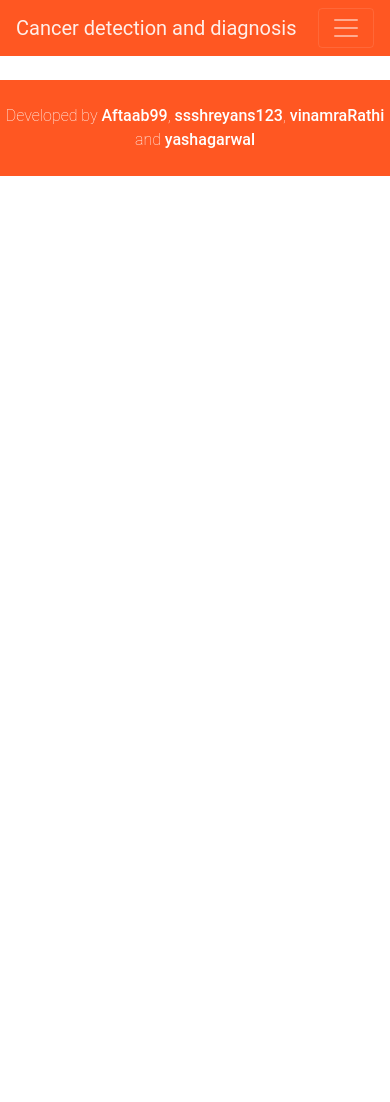
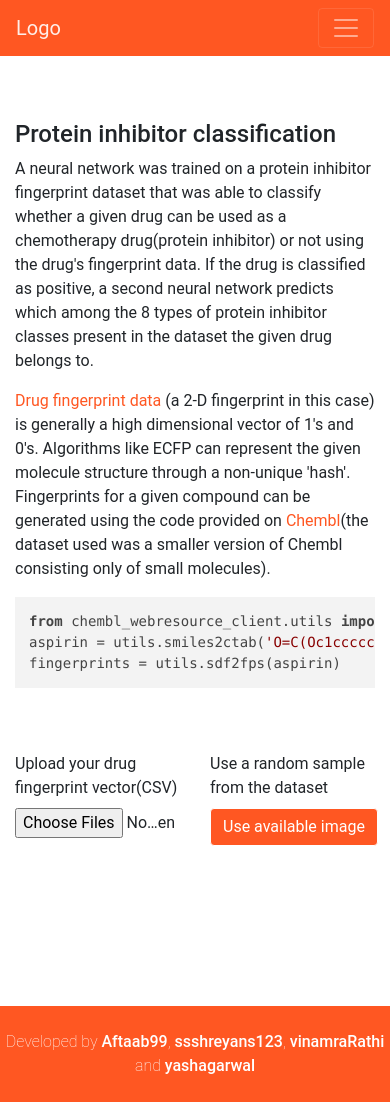
Before and after one commit to Aftaab99/Cancer-diagnosis-and-early-detection, a Flask app: page /drug_discovery/protein_inhibitors in a window 390 px wide. Before the commit the page ends 176 px from the top, so only its background shows below. Run offline with Flask 2, Linux system fonts and the light colour scheme; some libraries are stand-ins or nearby versions.

Commit message:
Added UI for skin-cancer and drug-discovery pages. Made other webpages more responsive

```diff
--- a/src/static/css/card_flips.css
+++ b/src/static/css/card_flips.css
@@ -16,8 +16,8 @@
 }
 
 .image-flip {
-  margin-bottom: 200px;
-  width: 300px;
+  margin-bottom: 250px;
+  width: 100%;
   height: 250px;
 }
 
--- a/src/static/css/file-input.css
+++ b/src/static/css/file-input.css
@@ -3,9 +3,10 @@
   outline-offset: -10px;
   -webkit-transition: outline-offset 0.15s ease-in-out, background-color 0.15s linear;
   transition: outline-offset 0.15s ease-in-out, background-color 0.15s linear;
-  padding: 120px 0px 85px 35%;
+  padding: 120px 0 120px 0;
+  margin: 0;
   text-align: center !important;
-  margin: 0;
+  overflow: hidden;
   width: 100% !important;
 }
 .files input:focus {
--- a/src/static/scss/style.scss
+++ b/src/static/scss/style.scss
@@ -29,14 +29,14 @@ $font-family-sans-serif: "Raleway", Roboto, "Arial", "sans-serif";
 $primary-theme-color: #ff5722;
 $primary-dark-theme-color: #c41c00;
 $primary-light-theme-color: #ff8a50;
-
+$link-color: $primary-theme-color;
+$link-hover-color: $primary-dark-theme-color;
 @import "node_modules/bootstrap/scss/bootstrap";
 
 .navbar-custom,
 .dropdown-menu {
   background-color: $primary-theme-color;
 }
-
 
 /* change the brand and text color */
 .navbar-custom .navbar-brand,
@@ -77,17 +77,21 @@ footer {
   color: white;
   background: $primary-theme-color;
   font-weight: 250;
+  bottom: 0;
 }
+
 footer > div > a {
   font-weight: 500;
 }
 
-.btn-primary{
+.btn-primary {
   color: white;
   background-color: $primary-theme-color;
 }
 
-.btn-primary:hover, .btn-primary:active, .btn-primary:focus{
+.btn-primary:hover,
+.btn-primary:active,
+.btn-primary:focus {
   color: white;
   background-color: $primary-dark-theme-color;
 }
--- a/src/templates/navbar.html
+++ b/src/templates/navbar.html
@@ -1,6 +1,6 @@
-<nav class="navbar navbar-custom navbar-dark navbar-expand-lg navbar-fixed-top">
+<nav class="navbar navbar-custom navbar-dark navbar-expand-md">
     <div class="container">
-        <a class="navbar-brand" href="#">Cancer detection and diagnosis</a>
+        <a class="navbar-brand" href="#">Logo</a>
         <button class="navbar-toggler" type="button" data-toggle="collapse" data-target="#navbarNav" aria-controls="navbarNav"
             aria-expanded="false" aria-label="Toggle navigation">
             <span class="navbar-toggler-icon"></span>
--- a/src/templates/protein-inhibitor-discovery.html
+++ b/src/templates/protein-inhibitor-discovery.html
@@ -10,16 +10,66 @@
     <script src="{{ url_for('static', filename='js/tether.min.js')}}" type="text/javascript"></script>
     <script src="{{ url_for('static', filename='js/custom.js')}}" type="text/javascript"></script>
 
+    <link rel="stylesheet" href="//cdnjs.cloudflare.com/ajax/libs/highlight.js/9.14.2/styles/default.min.css">
+    <script src="//cdnjs.cloudflare.com/ajax/libs/highlight.js/9.14.2/highlight.min.js"></script>
+    <script>hljs.initHighlightingOnLoad();</script>
+
     <!-- CSS -->
-    <link rel="stylesheet" href="https://maxcdn.bootstrapcdn.com/bootstrap/4.0.0/css/bootstrap.min.css" integrity="sha384-Gn5384xqQ1aoWXA+058RXPxPg6fy4IWvTNh0E263XmFcJlSAwiGgFAW/dAiS6JXm"
-        crossorigin="anonymous">
+    <link rel="stylesheet" href="https://maxcdn.bootstrapcdn.com/bootstrap/4.0.0/css/bootstrap.min.css"
+        integrity="sha384-Gn5384xqQ1aoWXA+058RXPxPg6fy4IWvTNh0E263XmFcJlSAwiGgFAW/dAiS6JXm" crossorigin="anonymous">
     <link rel="stylesheet" href="{{ url_for('static', filename='css/bootstrap.css')}}">
     <link rel="stylesheet" href="{{ url_for('static', filename='css/style.css')}}">
+    <link rel="stylesheet" href="/path/to/styles/default.css">
 
 </head>
 
 <body>
     {% include "navbar.html" %}
+    <div class='container mt-5 mb-6'>
+        <div class="row">
+            <div class="col-12">
+                <p>
+                    <h4>Protein inhibitor classification</h4>
+                    A neural network was trained on a protein inhibitor fingerprint dataset that was able to classify
+                    whether a given drug can be used as a chemotherapy drug(protein inhibitor) or not using the drug's
+                    fingerprint data.
+                    If the drug is classified as positive, a second neural network predicts which among the 8 types of
+                    protein inhibitor classes present in the dataset the given drug belongs to.
+                </p>
+                <p><a
+                        href="https://medium.com/@stefan.schroedl/machine-learning-for-drug-discovery-in-a-nutshell-part-ii-24f90d5963d9">Drug
+                        fingerprint data</a> (a 2-D fingerprint in this case) is generally a high dimensional vector of
+                    1's and 0's. Algorithms like ECFP can represent the given molecule structure through a non-unique
+                    'hash'.
+
+                    Fingerprints for a given compound can be generated using the code provided on <a href="https://www.ebi.ac.uk/chembl/ws">Chembl</a>(the dataset
+                    used was a smaller version of Chembl consisting only of small molecules).
+                    <pre><code class="python">from chembl_webresource_client.utils import utils
+aspirin = utils.smiles2ctab('O=C(Oc1ccccc1C(=O)O)C')
+fingerprints = utils.sdf2fps(aspirin)</code></pre>
+                </p>
+            </div>
+        </div>
+        <div class="row mt-5 mb-5">
+            <div class="col-6">
+
+
+                <div class="form-group">
+                    <label>Upload your drug fingerprint vector(CSV)</label>
+                    <input id="breast-cancer-diagnosis-image" type="file" class="form-control-file" multiple=""
+                        accept=".csv">
+                </div>
+
+            </div>
+
+            <div class="col-6">
+                <form class="form-group">
+                    <label>Use a random sample from the dataset</label><br>
+                    <button class="btn btn-primary btn-md">Use available image</button>
+                </form>
+            </div>
+        </div>
+    </div>
 
     {% include "footer.html" %}
 </body>
```
Also changed, not shown: src/static/js/dynamic.js (added, +7 -0 lines), src/templates/breast-cancer-diagnosis.html (+6 -4 lines), src/templates/colorectal-cancer-diagnosis.html (+4 -4 lines), src/templates/home.html (+11 -11 lines), src/templates/skin-cancer.html (+4 -3 lines), src/static/assets/file-upload.svg (added), src/static/css/style.css.
